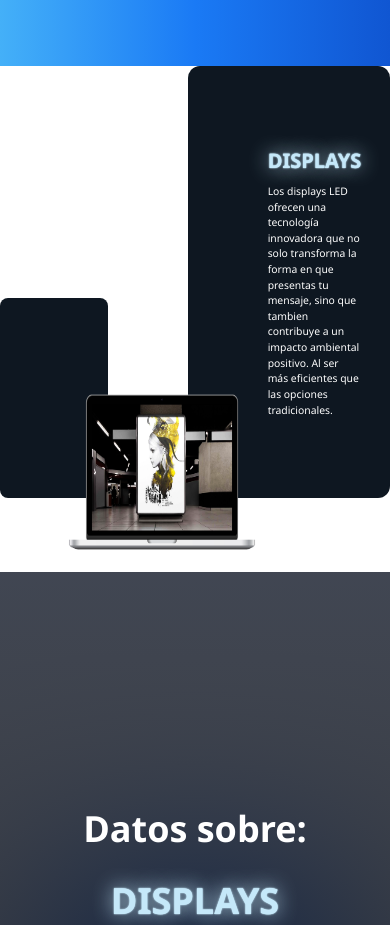
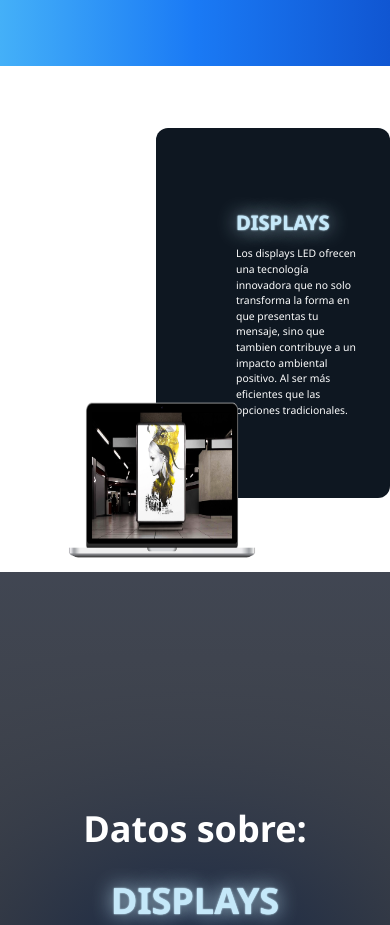
Before and after one commit to PollitoJLGD123/neonledpublicidad_frontend, a Next.js app: page /productos/displays in a window 390 px wide. Shown: the part 1200-2125 px from the top of the page. Built offline with nearby package versions, Linux system fonts and the light colour scheme.

Commit message:
mejora del responsive

```diff
--- a/app/(client)/productos/(client)/components/section2/productsStyle.css
+++ b/app/(client)/productos/(client)/components/section2/productsStyle.css
@@ -121,11 +121,13 @@
 
 @media (max-width: 768px) {
   .custom-square {
-    height: 200px;
+    display: none;
   }
   .square-info-container {
-    height: 330px;
+    height: auto;
     bottom: 8%;
+    flex-direction: column;
+    gap: 2rem;
   }
   .card {
     max-height: 180px;
```
